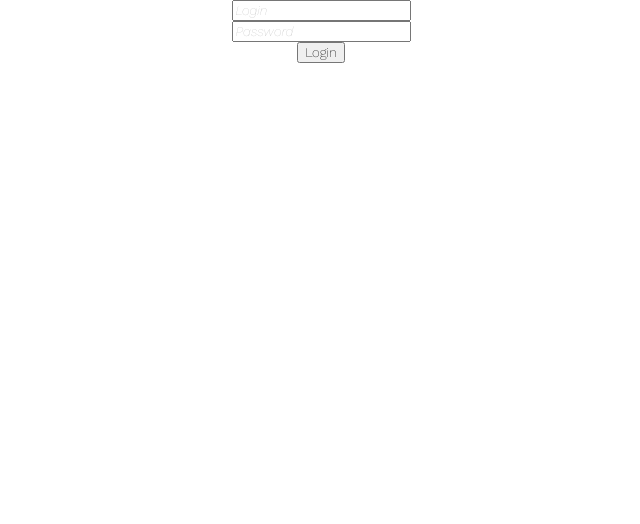
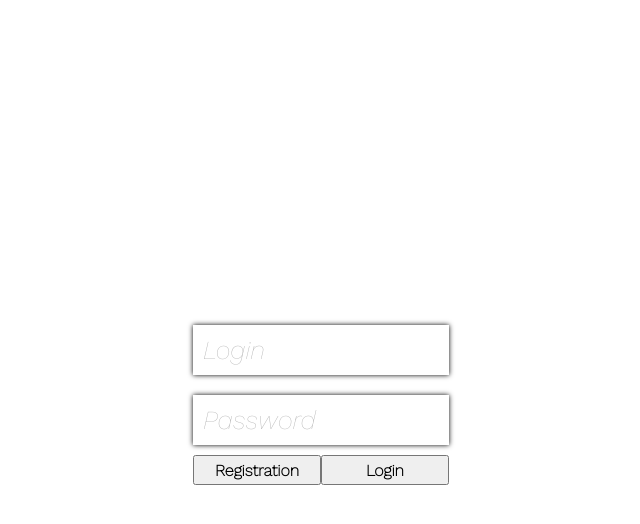
Before and after one commit to ilekontsev/React-app-todos, a React (Create React App) app: page /login in a window 1280 px wide. Shown: the top 524 px of the page, without its empty margins (319-959 px from the left). Built offline with nearby package versions, Linux system fonts and the light colour scheme.

Commit message:
ClassComponents

```diff
--- a/src/components/App.js
+++ b/src/components/App.js
@@ -1,5 +1,4 @@
-import {BrowserRouter, Route, Link, Redirect, Switch} from "react-router-dom";
-
+import {BrowserRouter, Route, Redirect, Switch} from "react-router-dom";
 import Todos from "./Todos/Todos";
 import Login from "./Login/Login"
 import {PureComponent} from "react";
@@ -8,29 +7,54 @@ import {PureComponent} from "react";
 class App extends PureComponent {
     state = {
         token: "",
+        refToken: ""
     }
-    componentDidMount() {
+
+    componentDidUpdate() {
         const getToken = localStorage.getItem('token')
+        const getRefToken = localStorage.getItem('refToken')
         this.setState({
-            token: getToken
+            token: getToken,
+            refToken: getRefToken
         })
     }
 
+
     setToken = (token) => {
-        localStorage.setItem('token', token)
+        localStorage.setItem('token', token.token)
+        localStorage.setItem('refToken', token.refToken)
+
         this.setState({
-            token
+            token: token.token,
+            refToken: token.refToken
         })
     }
 
+    logout = () => {
+        localStorage.clear()
+        this.setState({
+            token: "",
+            refToken: ""
+        })
+    }
 
     render() {
         return (
             <BrowserRouter>
                 <Switch>
-                    {!this.state.token && <Route path="/login" component={() => <Login setToken={this.setToken}/>} />}
-                    {this.state.token && <Route path="/todos" component={() => <Todos token={this.state.token}/>} />}
-                    <Redirect path="/" to="/todos"/>
+                    {!this.state.token && <>
+                        <Route path="/login" component={() => <Login setToken={this.setToken}/>}/>
+                        <Redirect to="/login"/>
+                    </>}
+                    {this.state.token && <>
+                        <Route path="/todos" component={() =>
+                            <Todos token={this.state.token}
+                                   refToken={this.state.refToken}
+                                   setToken={this.setToken}
+                                   logout={this.logout}/>}
+                        />
+                        <Redirect path="/" to="/todos"/>
+                    </>}
                 </Switch>
             </BrowserRouter>
         )
--- a/src/components/Login/Login.jsx
+++ b/src/components/Login/Login.jsx
@@ -2,7 +2,7 @@ import {PureComponent} from "react";
 
 const axios = require('axios').default;
 
-class Login extends PureComponent{
+class Login extends PureComponent {
     state = {
         valueLogin: "",
         valuePass: "",
@@ -20,48 +20,71 @@ class Login extends PureComponent{
         })
     }
 
-    CBSendOnServer = async () => {
-
+    regOrLogin = async (text) => {
         if (this.state.valueLogin.trim().length && this.state.valuePass.trim().length) {
             const Login = this.state.valueLogin;
             const Password = this.state.valuePass;
-
-            const response = await this.CheckUserAuth(Login, Password)
-            this.setState({
-                valueLogin: "",
-                valuePass: "",
-            })
-            this.props.setToken(response.data)
-
+            if (text === 'registration') {
+                await this.regitrationUserServer(Login, Password)
+            }
+            if (text === 'login') {
+                await this.loginUserCheckServer(Login, Password)
+            }
         }
-
     }
 
+    regitrationUserServer = async (login, password) => {
 
-    CheckUserAuth = (login, password) => {
+        await axios.post('http://localhost:3000/createUser', {login, password})
+            .then(response => {
+                this.props.setToken(response.data)
+            })
+            .catch(err => {
+                this.setState({
+                    valueLogin: "",
+                    valuePass: "",
+                })
+                alert('user exist')
+            })
+    }
 
-        try {
-            return  axios.post('http://localhost:3000/createUser', {login, password})
-
-        } catch (err) {
-            console.log("ERROr ", err)
-        }
+    loginUserCheckServer = async (login, password) => {
+        await axios.post('http://localhost:3000/auth', {login, password})
+            .then(response => {
+                this.props.setToken(response.data)
+            })
+            .catch(err => {
+                this.setState({
+                    valueLogin: "",
+                    valuePass: "",
+                })
+                alert('wrong username or password ')
+            })
     }
 
     render() {
         return (
-            <div className={"wrap"}>
-                <input type="text" placeholder='Login'
+            <div className={"cont-login123"}>
+                <input type="text" placeholder='Login' className={"inp-login"}
                        onChange={e => this.writeInpLogin(e)}
                        value={this.state.valueLogin}/>
-                <input type="text" placeholder='Password'
+                <input type="text" placeholder='Password' className={"inp-login"}
                        onChange={e => this.writeInpPass(e)}
                        value={this.state.valuePass}/>
-                <button onClick={this.CBSendOnServer}>Login</button>
+                <div className="cont-but">
+                    <button className={"but"} onClick={() => {
+                        this.regOrLogin('registration')
+                    }}>Registration
+                    </button>
+                    <button className={"but"} onClick={() => {
+                        this.regOrLogin('login')
+                    }}>Login
+                    </button>
+                </div>
             </div>
         )
     }
 
-    }
+}
 
-    export default Login
+export default Login
--- a/src/components/hoc/Notify.js
+++ b/src/components/hoc/Notify.js
@@ -1,7 +1,7 @@
 import { PureComponent } from "react";
 export default class Notify extends PureComponent {
     render() {
-        console.log(this.props.color)
+
         return <div >
             HELLO
         </div>
--- a/src/style.css
+++ b/src/style.css
@@ -196,3 +196,46 @@ input[type="checkbox"]:checked + label:after {
 .solid{
     opacity: 1;
 }
+
+
+.cont-login123{
+    display: flex;
+    justify-content: center;
+    align-items: center;
+    flex-direction: column;
+    height: 100vh;
+    width: 50%;
+}
+.inp-login{
+    border: none;
+    box-shadow: 0 0 5px black;
+    margin: 10px;
+    width: 40%;
+    height: 50px;
+    padding: 10px;
+    font-size: 26px;
+}
+
+.cont-but{
+    width: 100%;
+    display: flex;
+    justify-content: center;
+    align-content: center;
+}
+.but{
+    width: 20%;
+    height: 30px;
+    font-size: 16px;
+    font-weight: bold;
+}
+.but:hover{
+    background: rgba(115, 114, 114, 0.9);
+    color: white;
+}
+.butPos{
+    position: absolute;
+    top: 0;
+    right: 20%;
+    width: 100px;
+    height: 40px;
+}
```
Also changed, not shown: src/components/Footer/Footer.jsx (+4 -4 lines), src/components/Input/Input.jsx (+8 -8 lines), src/components/Todos/Todos.jsx (+76 -36 lines).
